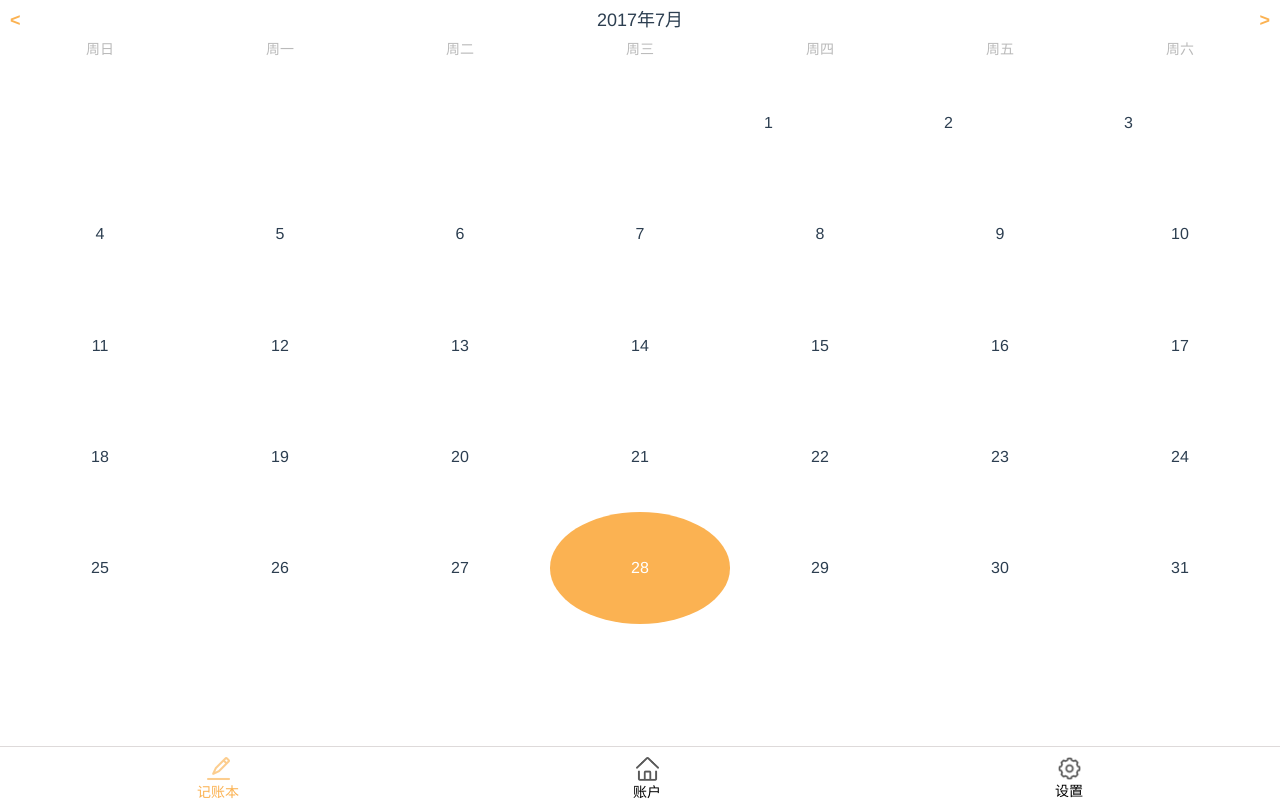
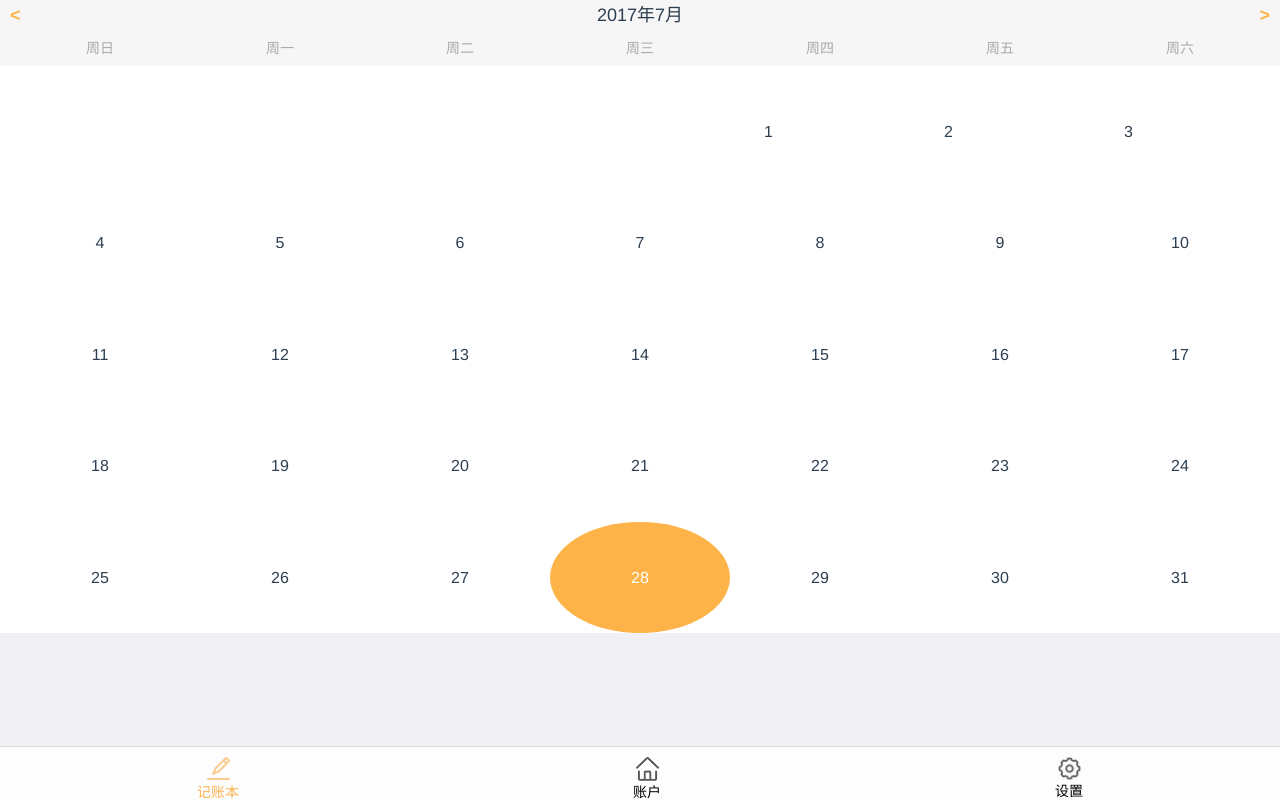
Before and after one commit to yGuess/pocketBook, a Vue app: page /#/ in a window 1280 px wide. Built offline with nearby package versions, Linux system fonts and the light colour scheme.

Commit message:
fix: 页面样式

```diff
--- a/src/components/datePicker.vue
+++ b/src/components/datePicker.vue
@@ -11,7 +11,7 @@
     <div class="dates">
       <div :style="{ height: height + 'rem', lineHeight: height + 'rem', width: height * firstDayOfMonth + 'rem' }"></div>
       <div v-for = "item in dayCountOfMonth" v-if="item < selectDate" @click="getSelectDate(item)" :style="{ height: height + 'rem', lineHeight: height + 'rem'}">{{item}}</div>
-      <div v-for = "item in dayCountOfMonth" v-if="item === selectDate" @click="getSelectDate(item)" :style="{ height: height + 'rem', lineHeight: height + 'rem', background: '#FBB252', color: '#fff'}">{{item}}</div>
+      <div v-for = "item in dayCountOfMonth" v-if="item === selectDate" @click="getSelectDate(item)" :style="{ height: height + 'rem', lineHeight: height + 'rem', background: '#FDB347', color: '#fff'}">{{item}}</div>
       <div v-for = "item in dayCountOfMonth" v-if="item > selectDate" @click="getSelectDate(item)" :style="{ height: height + 'rem', lineHeight: height + 'rem' }">{{item}}</div>
     </div>
   </div>
@@ -88,14 +88,15 @@ export default {
 <!-- Add "scoped" attribute to limit CSS to this component only -->
 <style scoped lang="scss">
   .month {
-    width: calc(100% - 0.2rem);
-    margin: 0 auto;
+    padding: 0 0.1rem;
     display: flex;
     justify-content: space-between;
     font-size: 0.18rem;
+    background: #F6F6F6;
+    line-height: 0.3rem;
     .btn {
       font-weight: bold;
-      color: #FBB252;
+      color: #FDB347;
     }
   }
   .week, .dates {
@@ -106,7 +107,11 @@ export default {
     font-size: 0.14rem;
   }
   .week {
-    color: #BABABA;
+    color: #aaa;
+    background: #F6F6F6;
+    margin: 0 auto;
+    padding: 0 0.1rem;
+    line-height: 0.36rem;
     div {
       width: calc(100% / 7);
       border-radius: 50%;
--- a/src/page/account/index.vue
+++ b/src/page/account/index.vue
@@ -24,6 +24,9 @@
           <p>支出</p>
         </div>
       </div>
+    </div>
+    <div class="count-list">
+      账户列表
     </div>
     <div class="bottom-nav">
       <bottomNav :navList="navList"></bottomNav>
@@ -69,9 +72,10 @@ export default {
 }
 .assets {
   .assets-amount {
-    margin: 0.1rem 0;
+    padding: 0.1rem 0;
     font-size: 0.16rem;
     border-bottom: 1px solid #eee;
+    background: #fff;
     p:first-child {
       color: #f00;
     }
@@ -86,11 +90,12 @@ export default {
     justify-content: space-around;
     font-size: 0.12rem;
     line-height: 0.15rem;
+    background: #fff;
     p:nth-child(2) {
       color: #aaa;
     }
     p:nth-child(1) {
-      color: #508E08;
+      color: #006600;
     }
     .expenditure {
       p:first-child{
@@ -99,9 +104,16 @@ export default {
     }
   }
 }
+.count-list {
+  text-align: left;
+  font-size: 0.12rem;
+  line-height: 0.18rem;
+  color: #474545;
+}
 .bottom-nav {
   width: 100%;
   position: absolute;
   bottom: 0;
+  background: #FDFDFD;
 }
 </style>
--- a/src/page/pocketBook/index.vue
+++ b/src/page/pocketBook/index.vue
@@ -52,11 +52,12 @@ export default {
 
 <style>
 .time {
-  margin-top: 0.1rem;
+  background: #fff;
 }
 .bottom-nav {
   width: 100%;
   position: absolute;
   bottom: 0;
+  background: #FDFDFD;
 }
 </style>
--- a/src/page/setUp/index.vue
+++ b/src/page/setUp/index.vue
@@ -30,12 +30,10 @@ export default {
 </script>
 
 <style>
-.time {
-  margin-top: 0.1rem;
-}
 .bottom-nav {
   width: 100%;
   position: absolute;
   bottom: 0;
+  background: #FDFDFD;
 }
 </style>
--- a/static/base.css
+++ b/static/base.css
@@ -13,6 +13,7 @@ html {
   line-height: 1.15; /* 1 */
   -ms-text-size-adjust: 100%; /* 2 */
   -webkit-text-size-adjust: 100%; /* 2 */
+  background: #EFEFF4;
 }
 
 html, body, p, h1, h2, h3, h4, h5, h6, ul, ol {
```
